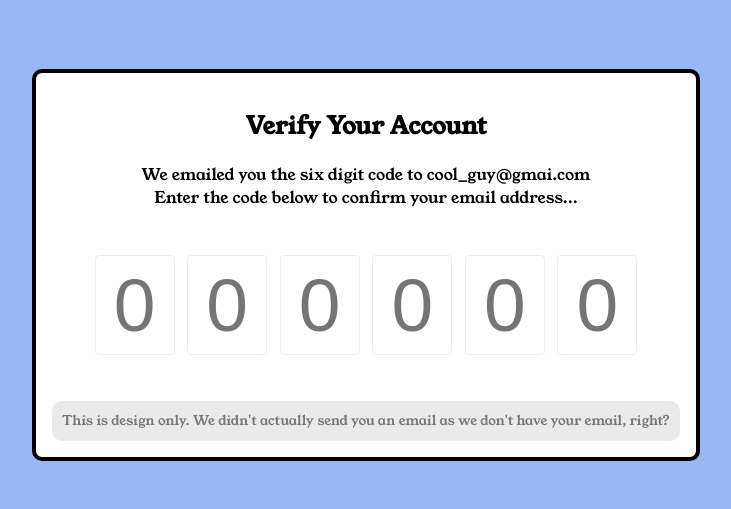
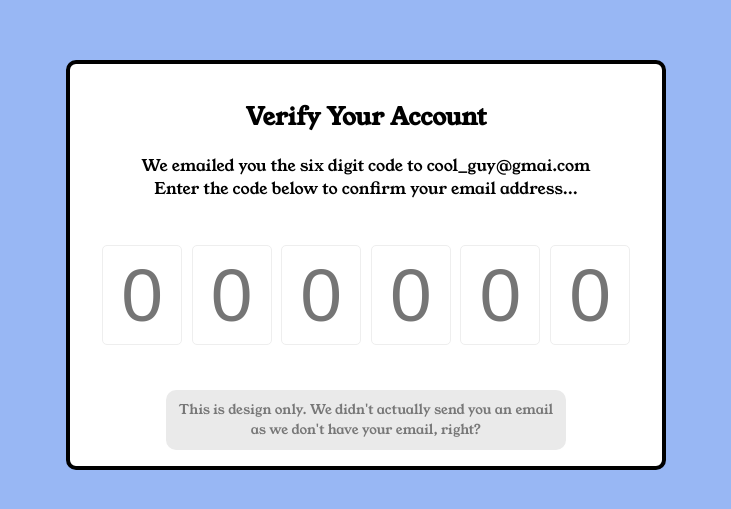
Before and after one commit to SGsubuuu-2322/Verify_Account-UI, a plain HTML site: page index.html in a window 1280 px wide. Shown: the part 135-644 px from the top of the page, without its empty margins (274-1005 px from the left). Drawn offline with Linux system fonts and the light colour scheme.

Commit message:
Debugged some styling code....

```diff
--- a/style.css
+++ b/style.css
@@ -28,14 +28,15 @@ body {
   display: flex;
   align-items: center;
   justify-content: center;
-  margin: 40px 0;
+  margin: 40px;
 }
 
 .code {
+  caret-color: transparent;
   height: 100px;
   width: 80px;
   font-size: 75px;
-  border-radius: 4px;
+  border-radius: 5px;
   border: 1px solid #eee;
   margin: 1%;
   text-align: center;
@@ -61,7 +62,7 @@ body {
   border-radius: 10px;
   line-height: 20px;
   color: #777;
-  /* max-width: 400px; */
+  max-width: 400px;
 }
 
 @media (max-width: 600px) {
```
